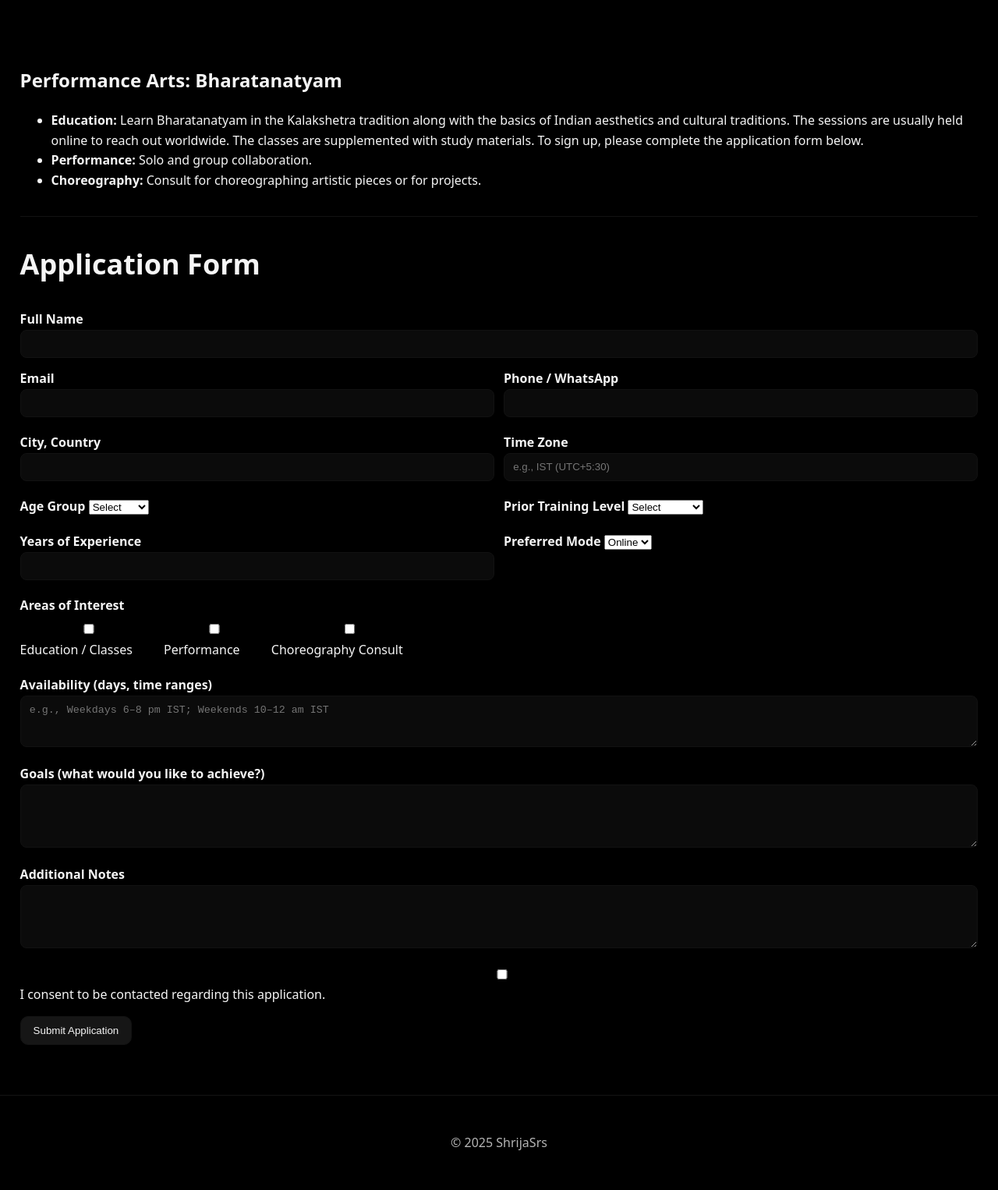
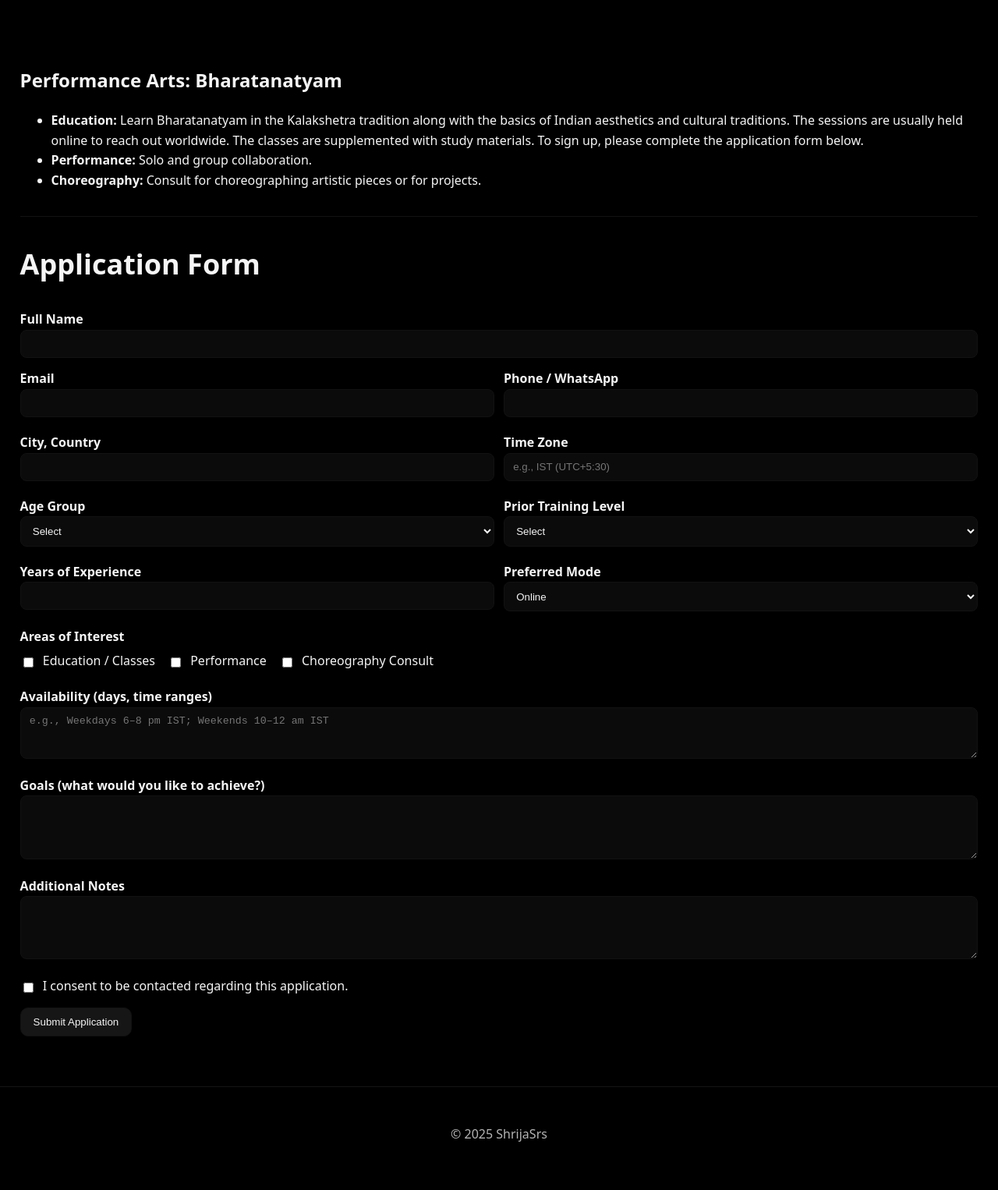
Before and after one commit to techunderfive/Bharatnatyam-Srs, a Jekyll site: the page built from services/performance-arts/index.html, in a window 1280 px wide. Shown: the whole page at 78% size. Built offline with Jekyll 4.4.1, drawn with Linux system fonts in a browser that asks for light colours; some web fonts are replaced.

Commit message:
Application form: place consent checkbox before text; style checkbox separately from inputs

```diff
--- a/assets/css/style.css
+++ b/assets/css/style.css
@@ -98,7 +98,7 @@ html { scroll-behavior: smooth; }
 
 /* Forms & Buttons */
 .form label { display: block; font-weight: 600; margin-bottom: .35rem; }
-.form input, .form textarea {
+.form input:not([type="checkbox"]):not([type="radio"]), .form textarea, .form select {
   width: 100%;
   background: #0b0b0b;
   border: 1px solid #121212;
@@ -108,6 +108,8 @@ html { scroll-behavior: smooth; }
 }
 .form__row { margin-bottom: .9rem; }
 
+.form input[type="checkbox"] { width: auto; margin-right: .5rem; vertical-align: middle; }
+
 .btn { display: inline-block; padding: .6rem 1rem; border-radius: 10px; border: 1px solid #121212; background: #161616; color: var(--text); }
 .btn:hover { background: #1d1d1d; color: var(--accent); }
 .btn-group { display: flex; flex-wrap: wrap; gap: .6rem; }
--- a/services/performance-arts/index.html
+++ b/services/performance-arts/index.html
@@ -115,7 +115,10 @@ title: Performance Arts — Bharatanatyam
       </div>
 
       <div class="form__row">
-        <label style="font-weight:400"><input type="checkbox" name="consent" required /> I consent to be contacted regarding this application.</label>
+        <label style="font-weight:400">
+          <input type="checkbox" name="consent" required />
+          I consent to be contacted regarding this application.
+        </label>
       </div>
 
       <button type="submit" class="btn">Submit Application</button>
```
